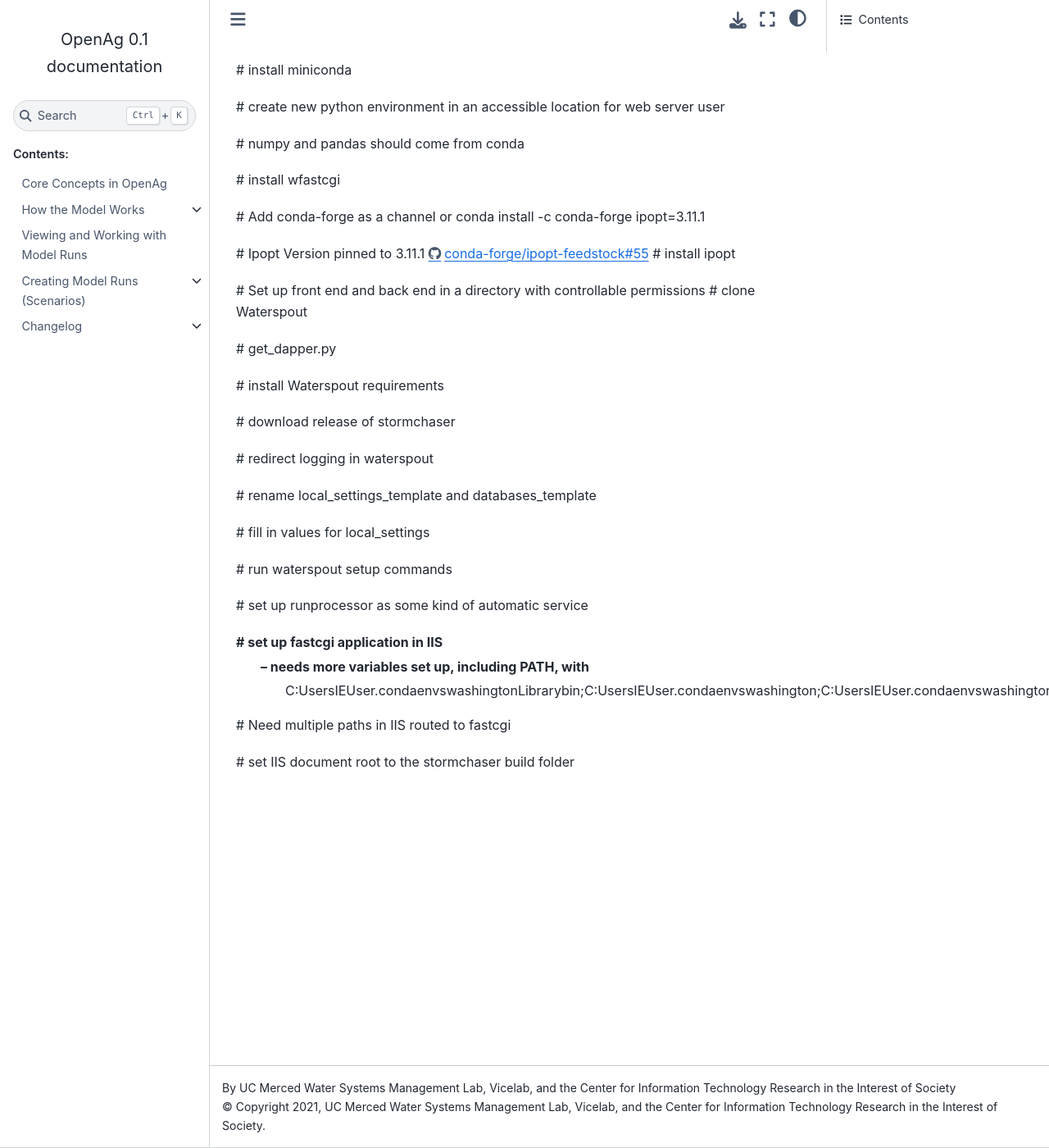
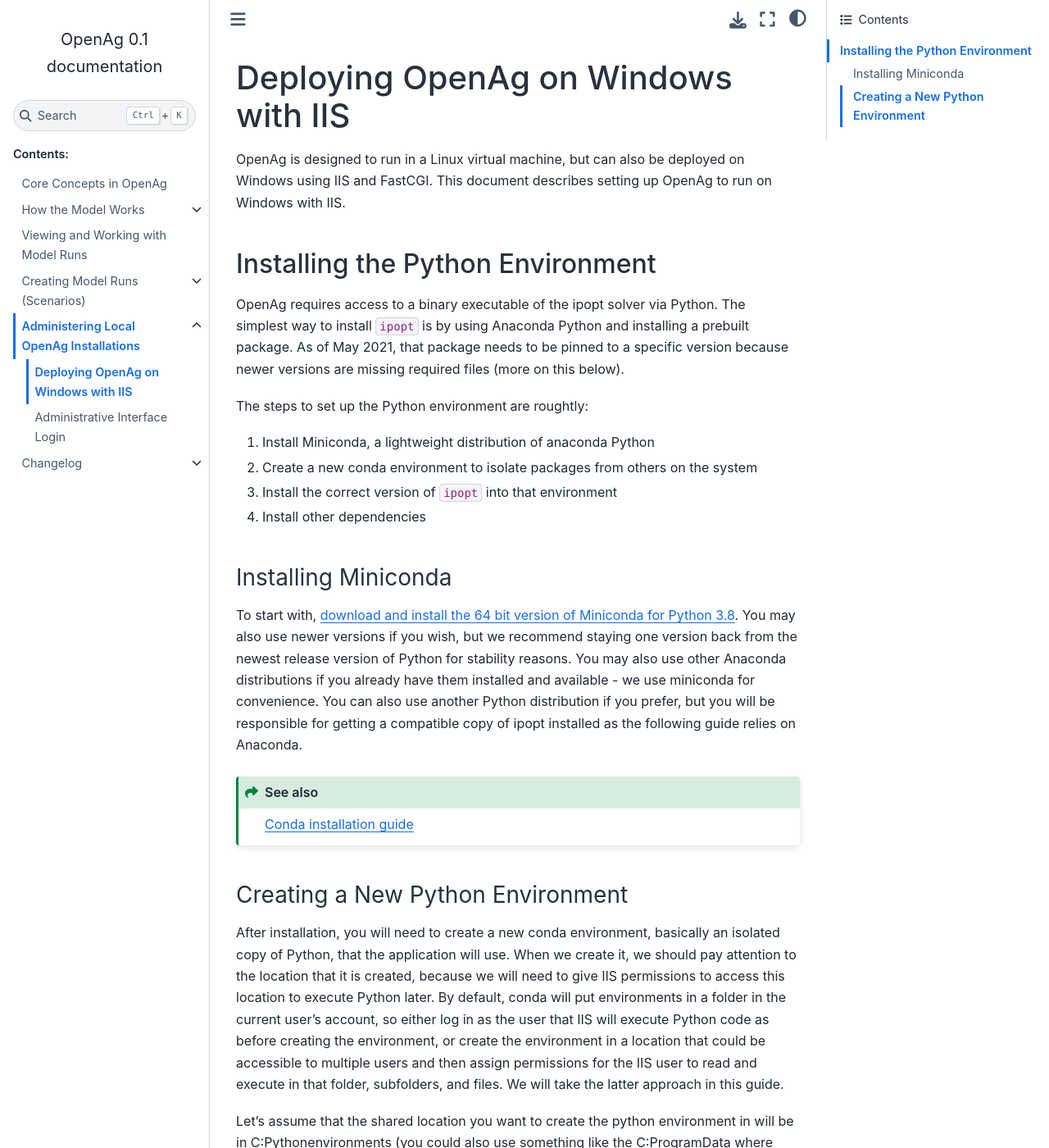
Before and after one commit to Water-Systems-Management-UCM/OpenAg_Docs, a Sphinx documentation site: the page built from source/administration/windows_deployment.rst, in a window 1280 px wide and 1400 px high. Shown: the whole window at 82% size. Built offline with Sphinx 7.4.7 and the Sphinx Book theme 1.1.4, drawn with Linux system fonts in a browser that asks for light colours; some of the changed text lies outside the part shown.

Commit message:
Working on documentation for Windows deployment

```diff
--- /dev/null
+++ b/source/administration/administration.rst
@@ -0,0 +1,9 @@
+Administering Local OpenAg Installations
+=========================================
+
+.. toctree::
+    :maxdepth: 2
+    :caption: Contents
+
+    windows_deployment.rst
+    administrative_logins.rst
--- a/source/administration/administrative_logins.rst
+++ b/source/administration/administrative_logins.rst
@@ -1,5 +1,5 @@
-Administrative Logi
-======================
+Administrative Interface Login
+================================
 OpenAg uses separate login systems for the main application
 and its administrative interface, but the login systems share
 accounts. Your credentials will work in both systems, but the
--- a/source/administration/windows_deployment.rst
+++ b/source/administration/windows_deployment.rst
@@ -1,5 +1,54 @@
+Deploying OpenAg on Windows with IIS
+=====================================
 
-# install miniconda
+OpenAg is designed to run in a Linux virtual machine, but can also be deployed on Windows using IIS and FastCGI. This
+document describes setting up OpenAg to run on Windows with IIS.
+
+Installing the Python Environment
+-------------------------------------
+OpenAg requires access to a binary executable of the ipopt solver via Python. The simplest way to install :code:`ipopt` is
+by using Anaconda Python and installing a prebuilt package. As of May 2021, that package needs to be pinned to a
+specific version because newer versions are missing required files (more on this below).
+
+The steps to set up the Python environment are roughtly:
+
+1. Install Miniconda, a lightweight distribution of anaconda Python
+2. Create a new conda environment to isolate packages from others on the system
+3. Install the correct version of :code:`ipopt` into that environment
+4. Install other dependencies
+
+Installing Miniconda
+______________________
+To start with, `download and install the 64 bit version of Miniconda for Python 3.8 <https://docs.conda.io/en/latest/miniconda.html>`_.
+You may also use newer versions if you wish, but we recommend staying one version back from the newest release version of Python
+for stability reasons. You may also use other Anaconda distributions if you already have them installed and available -
+we use miniconda for convenience. You can also use another Python distribution if you prefer, but you will be responsible
+for getting a compatible copy of ipopt installed as the following guide relies on Anaconda.
+
+.. seealso::
+    `Conda installation guide <https://conda.io/projects/conda/en/latest/user-guide/install/index.html>`_
+
+
+Creating a New Python Environment
+____________________________________
+After installation, you will need to create a new conda environment, basically an isolated copy of Python, that the
+application will use. When we create it, we should pay attention to the location that it is created, because we will
+need to give IIS permissions to access this location to execute Python later. By default, conda will put environments
+in a folder in the current user's account, so either log in as the user that IIS will execute Python code as before
+creating the environment, or create the environment in a location that could be accessible to multiple users and then
+assign permissions for the IIS user to read and execute in that folder, subfolders, and files. We will take the latter
+approach in this guide.
+
+Let's assume that the shared location you want to create the python environment in will be in C:\Python\environments (you
+could also use something like the C:\ProgramData where conda stores other information). To set up our environment there,
+we would:
+
+1. Go to the start menu and open up :code:`Anaconda Prompt` - while you can use CMD or Powershell, etc, the Anaconda Prompt is the fastest way to get the :code:`conda` command that we'll need to be available.
+2. Run the following command to create the new environment: :code:`conda create --name openag python=3.8 --path C:\Python\environments`
+
+.. seealso::
+    * `Conda Documentation: Managing Environments <https://conda.io/projects/conda/en/latest/user-guide/tasks/manage-environments.html>`_
+    * `Conda Documentation: The Conda Create Command <https://docs.conda.io/projects/conda/en/latest/commands/create.html>`_
 
 # create new python environment in an accessible location for web server user
 
@@ -20,8 +69,6 @@
 
 # install Waterspout requirements
 
-# download release of stormchaser
-
 # redirect logging in waterspout
 
 # rename local_settings_template and databases_template
@@ -29,6 +76,8 @@
 # fill in values for local_settings
 
 # run waterspout setup commands
+
+# download release of stormchaser
 
 # set up runprocessor as some kind of automatic service
 
--- a/source/index.rst
+++ b/source/index.rst
@@ -14,6 +14,7 @@
    Dapper/dapper.rst
    ModelRuns/model_runs.rst
    MakeModelRun/make_model_run.rst
+   administration/administration.rst
    Changelog/changelog.rst
 
 
```
